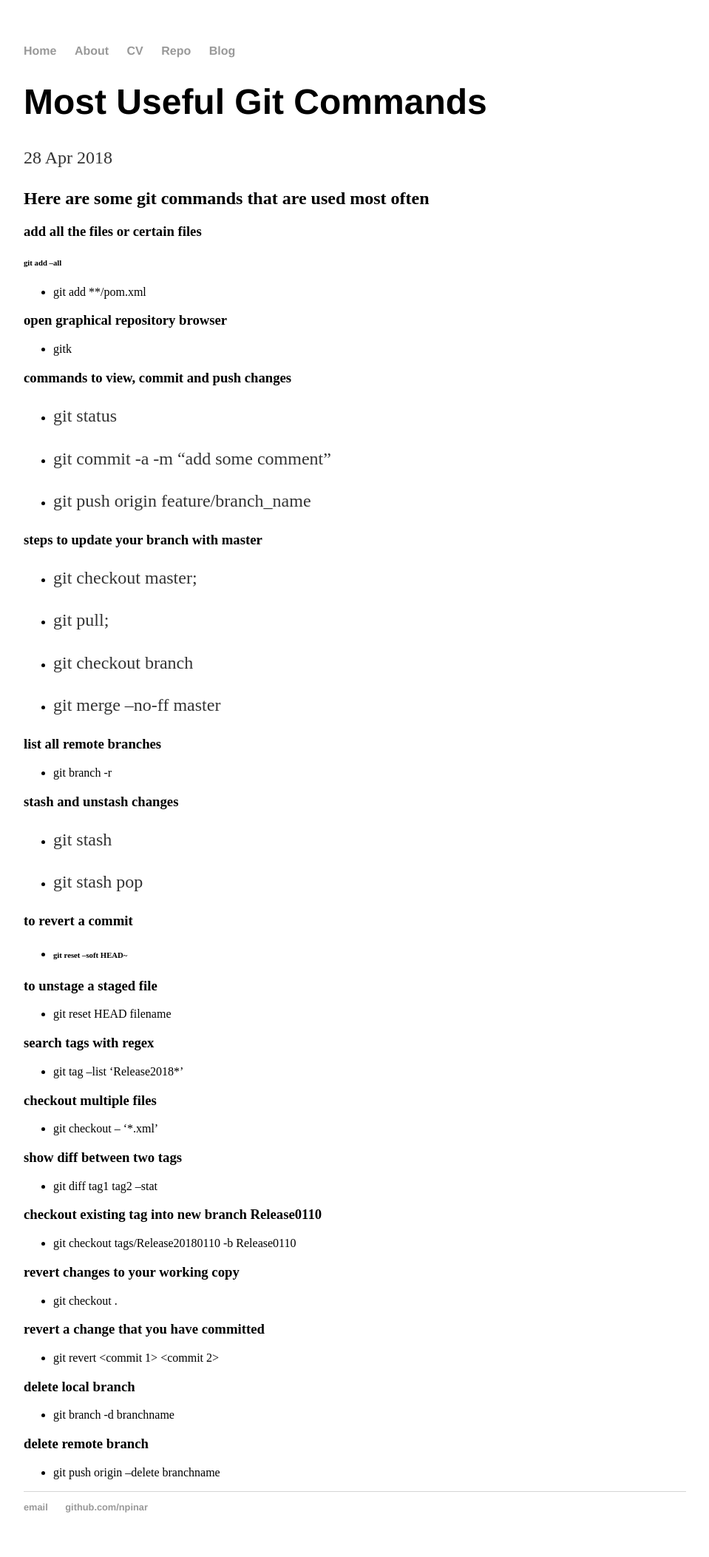
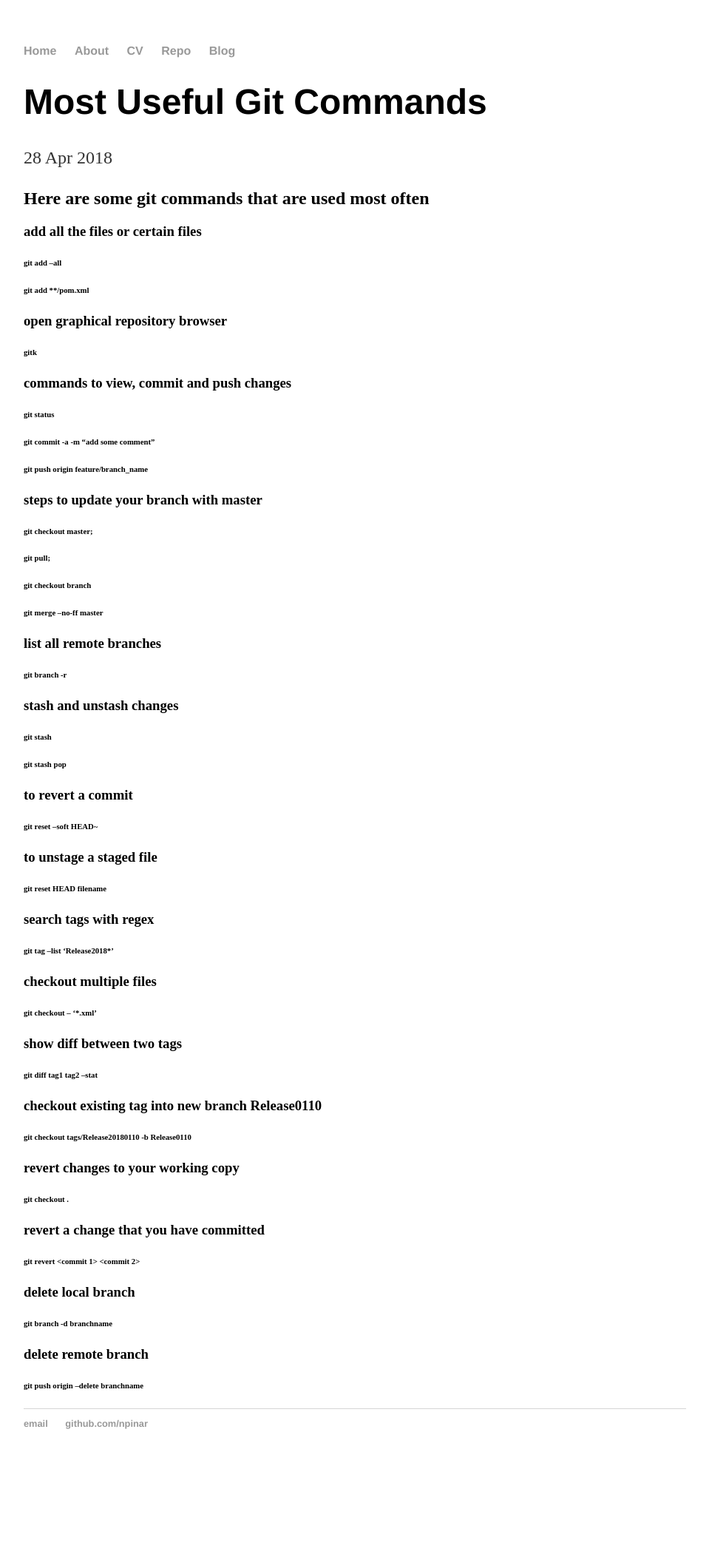
Before and after one commit to npinar/npinar.github.io, a Jekyll site: the page built from _posts/2018-04-28-most-useful-git-commands.md, in a window 1280 px wide. Shown: the whole page at 74% size, without its empty margins (160-1119 px from the left). Built offline with Jekyll 4.4.1, drawn with Linux system fonts in a browser that asks for light colours; after the commit the page ends 1992 px from its top, so only the background shows below that.

```diff
--- a/_posts/2018-04-28-most-useful-git-commands.md
+++ b/_posts/2018-04-28-most-useful-git-commands.md
@@ -10,76 +10,76 @@ date: 2018-04-28
 
 ###### git add --all
 
-- git add **/pom.xml
+###### git add **/pom.xml
 
 ### open graphical repository browser
 
-- gitk
+###### gitk
 
 ### commands to view, commit and push changes
 
-- git status
+###### git status
 
-- git commit -a -m "add some comment"
+###### git commit -a -m "add some comment"
 
-- git push origin feature/branch_name
+###### git push origin feature/branch_name
 
 ### steps to update  your branch with master
 
-- git checkout master;
+###### git checkout master;
 
-- git pull;
+###### git pull;
 
-- git checkout branch
+###### git checkout branch
 
-- git merge --no-ff master
+###### git merge --no-ff master
 
 ### list all remote branches
 
-- git branch -r
+###### git branch -r
 
 ### stash and unstash changes
 
-- git stash
+###### git stash
 
-- git stash pop
+###### git stash pop
 
 ### to revert a commit
 
-- ###### git reset --soft HEAD~
+###### git reset --soft HEAD~
 
 ### to unstage a staged file
 
-- git reset HEAD filename
+###### git reset HEAD filename
 
 ### search tags with regex
 
--  git tag --list 'Release2018*'
+###### git tag --list 'Release2018*'
 
 ### checkout multiple files
 
--  git checkout -- '*.xml'
+######  git checkout -- '*.xml'
 
 ### show diff between two tags
 
-- git diff tag1 tag2 --stat
+###### git diff tag1 tag2 --stat
 
 ### checkout existing tag into new branch Release0110
 
-- git checkout tags/Release20180110 -b Release0110
+###### git checkout tags/Release20180110 -b Release0110
 
 ### revert changes to your working copy
 
-- git checkout .
+###### git checkout .
 
 ### revert a change that you have committed
 
-- git revert <commit 1> <commit 2>
+###### git revert <commit 1> <commit 2>
 
 ### delete local branch
 
-- git branch -d branchname
+###### git branch -d branchname
 
 ### delete remote branch
 
-- git push origin --delete branchname
+###### git push origin --delete branchname
```
